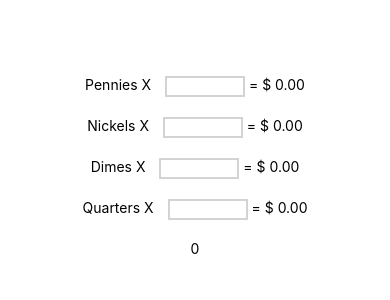
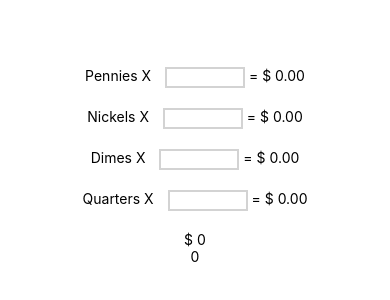
Before and after one commit to OthankQ/Closure, a React Native app: screen / in a window 390 px wide. Shown: the part 256-556 px from the top of the page. Built offline with nearby package versions, Linux system fonts and the light colour scheme.

Commit message:
Add TotalTextView.js

```diff
--- a/App.js
+++ b/App.js
@@ -3,19 +3,22 @@ import React, { useState } from 'react';
 import { StyleSheet, Text, TextInput, View } from 'react-native';
 
 import CoinCounter from './components/CoinCounter'
+import TotalTextView from './components/TotalTextView'
 
 export default function App() {
 
-  const [pennyCount, setPennyCount] = useState(0);
-  const [nickelCount, setNickelCount] = useState(0);
-  const [dimeCount, setDimeCount] = useState(0);
-  const [quarterCount, setQuarterCount] = useState(0);
+  // const [pennyCount, setPennyCount] = useState(0);
+  // const [nickelCount, setNickelCount] = useState(0);
+  // const [dimeCount, setDimeCount] = useState(0);
+  // const [quarterCount, setQuarterCount] = useState(0);
 
   // State that tracks coin total and bill total
   const [coinTotal, setCoinTotal] = useState(0);
 
+
+  // I am working on a function to catch the change in TEXT from CoinCounter.js and update coinTotal State
   function addToTotal() {
-    setCoinTotal(10);
+    console.log('addtototal triggerd')
   }
 
   return (
@@ -31,6 +34,7 @@ export default function App() {
 
       {/* Whenever one of the coincounter rerenders, rerender cointotal component with new state */}
 
+      <TotalTextView></TotalTextView>
       <Text>{coinTotal}</Text>
 
       <StatusBar style="auto" />
--- a/components/CoinCounter.js
+++ b/components/CoinCounter.js
@@ -8,7 +8,7 @@ export default function CoinCounter(props) {
     return(
         <View style={props.style}>
             <Text>{props.coinName} X </Text>
-            <TextInput onChangeText={number => setCoinCount(number)} style={styles.input} keyboardType={"number-pad"}></TextInput>
+            <TextInput onChangeText={(number) => {setCoinCount(number); console.log('Why!!')}} style={styles.input} keyboardType={"number-pad"}></TextInput>
             <Text> = </Text>
             <Text>$ {(coinCount * props.counter).toFixed(2)}</Text>
         </View>
--- /dev/null
+++ b/components/TotalTextView.js
@@ -0,0 +1,20 @@
+import React, { useState } from 'react';
+import { StyleSheet, Text, TextInput, View } from 'react-native';
+
+export default function TotalTextView() {
+
+    const [total, setTotal] = useState(0);
+
+    function handleTextChange(number) {
+        setTotal(number)
+    }
+
+    return (
+        <View>
+
+            <Text onPress={() => handleTextChange(100)}>$ {total}</Text>
+
+        </View>
+    )
+
+}
```
